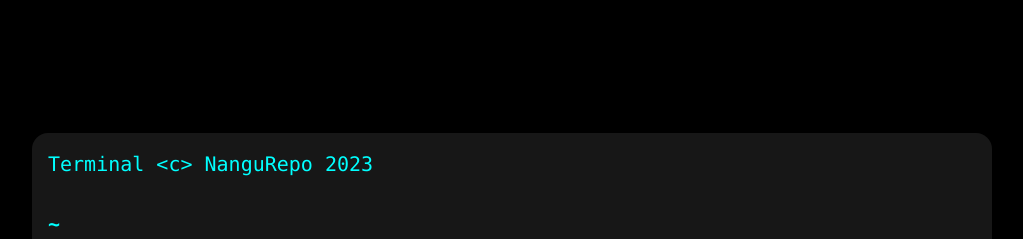
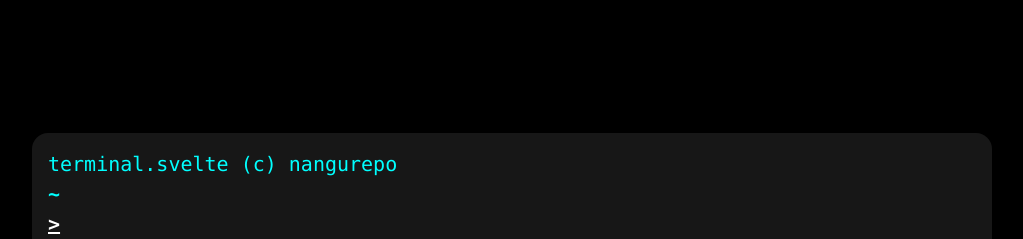
Before and after one commit to NanguRepo/terminal, a SvelteKit app in the folder app/: page / in a window 1280 px wide. Shown: the top 239 px of the page, without its empty margins (128-1151 px from the left). Built offline with nearby package versions, Linux system fonts and the light colour scheme.

Commit message:
better color compatibility for text to background contrast

```diff
--- a/app/src/routes/+page.svelte
+++ b/app/src/routes/+page.svelte
@@ -13,7 +13,7 @@
 				controller(line.split(' '));
 			}
 		}
-		print([{ text: '\n' + $cwd.slice(5), style: 'font-weight: bold; color: cyan;' }]);
+		print([{text: 'terminal.svelte (c) nangurepo', style: 'color:cyan;' + $config.customcss}, { text: '\n' + $cwd.slice(5), style: $config.cwdstyle }]);
 		commandInput.focus();
 	});
 	let logIndex = -1;
--- a/app/src/routes/commands/help.ts
+++ b/app/src/routes/commands/help.ts
@@ -1,5 +1,7 @@
 import { modules } from '../components/functions';
 import type { terminalLine } from '../components/functions';
+import { config } from '../components/stores';
+import { get } from 'svelte/store';
 
 export default () => {
 	const helpText: terminalLine = [{ text: '', style: '' }];
@@ -18,7 +20,7 @@ export default () => {
 		helpText.push({
 			text: modules[path].description,
 			style:
-				'color: cyan'
+				'color: cyan;' + get(config).customcss
 		});
 	}
 	return helpText;
--- a/app/src/routes/components/stores.ts
+++ b/app/src/routes/components/stores.ts
@@ -1,4 +1,4 @@
-import { writable } from 'svelte/store';
+import { writable, get } from 'svelte/store';
 import type { Writable } from 'svelte/store';
 import { browser } from '$app/environment';
 
@@ -19,14 +19,7 @@ export type fileSystemFolder = {
 };
 
 export const log = writable(['']);
-export const terminalLines: Writable<[[{ text?: string; style?: string }]]> = writable([
-	[
-		{
-			text: 'Terminal <c> NanguRepo 2023',
-			style: 'color: cyan'
-		}
-	]
-]);
+
 export const configDefaults: Record<string, string> = {
 	fontsize: '20px',
 	textcolor: '#FFFFFF',
@@ -38,6 +31,7 @@ export const configDefaults: Record<string, string> = {
 	cwdstyle: 'font-weight: bold; color: cyan;'
 };
 export const config = writable(configDefaults);
+export const terminalLines: Writable<[[{ text?: string; style?: string }]]> = writable([[{}]]);
 export const fileSystem: Writable<fileSystemFolder> = writable(
 	getFileSystem('filesystem', {
 		root: {
```
